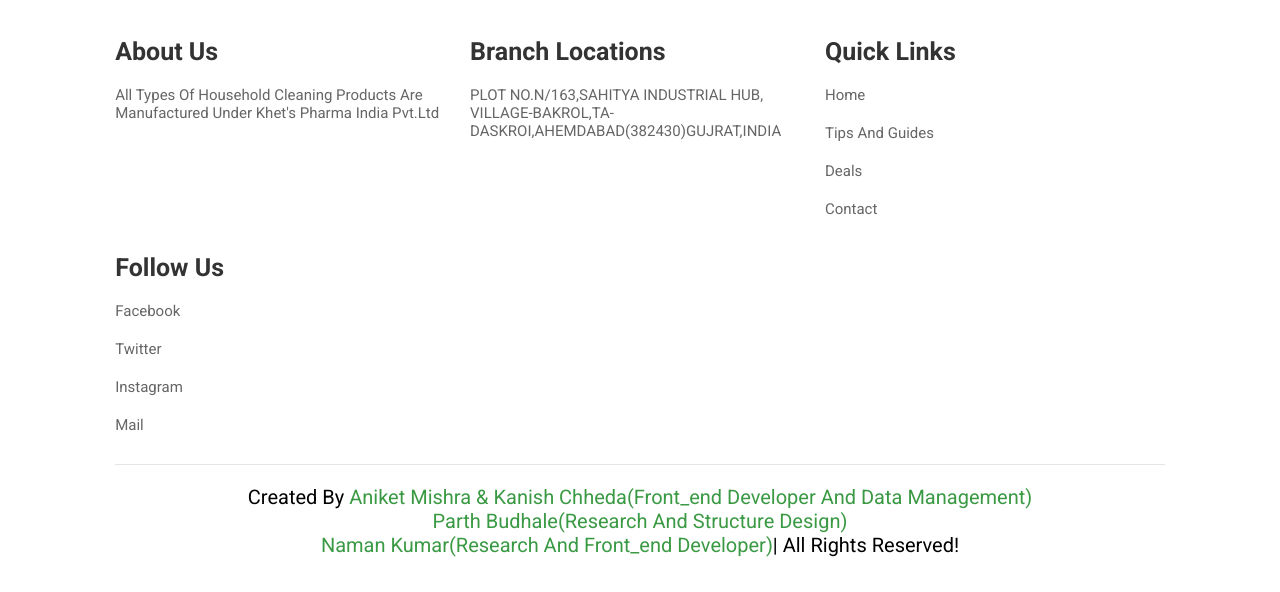
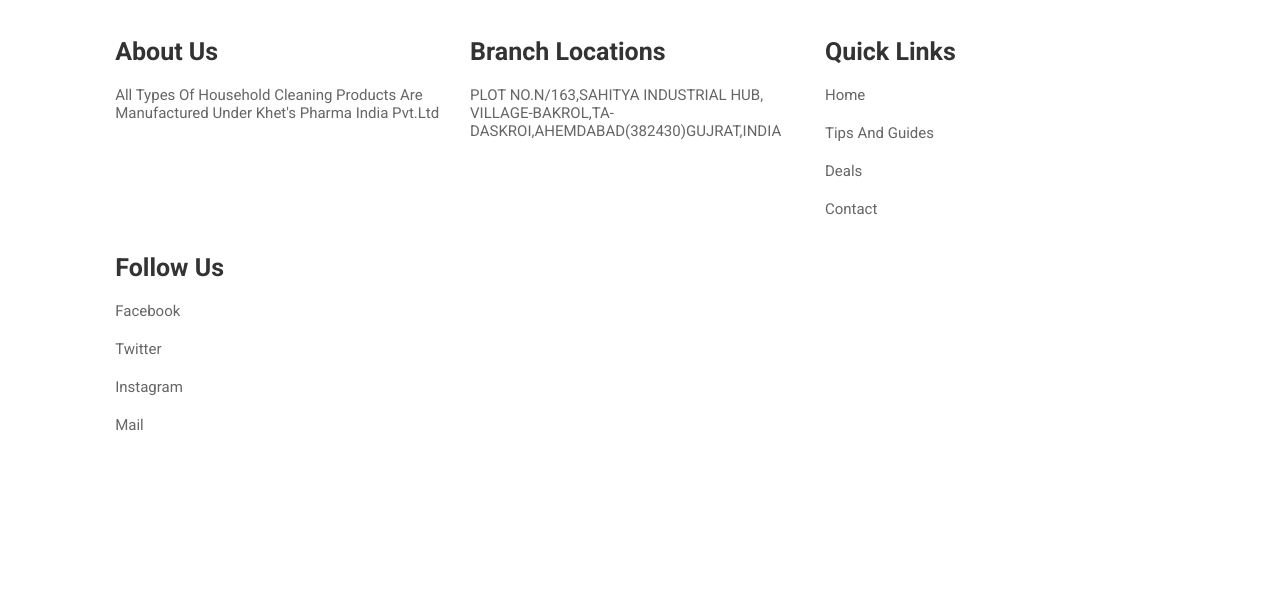
Before and after one commit to Harishapatkar/khets, a plain HTML site: page index.html in a window 1280 px wide. Shown: the part 5487-6079 px from the top of the page. After the commit the page ends 5946 px from the top, so only its background shows below. Drawn offline with nearby package versions, Linux system fonts and the light colour scheme.

Commit message:
first commit

```diff
--- a/index.html
+++ b/index.html
@@ -592,15 +592,7 @@
         </div>
       </div>
 
-      <h1 class="credit">
-        created by
-        <span
-          >Aniket Mishra & Kanish Chheda(Front_end developer and data
-          management)</span
-        ><br /><span>Parth Budhale(Research and structure design)</span
-        ><br /><span>Naman Kumar(Research and Front_end developer)</span>| all
-        rights reserved!
-      </h1>
+
     </section>
 
     <!-- footer section ends -->
```
